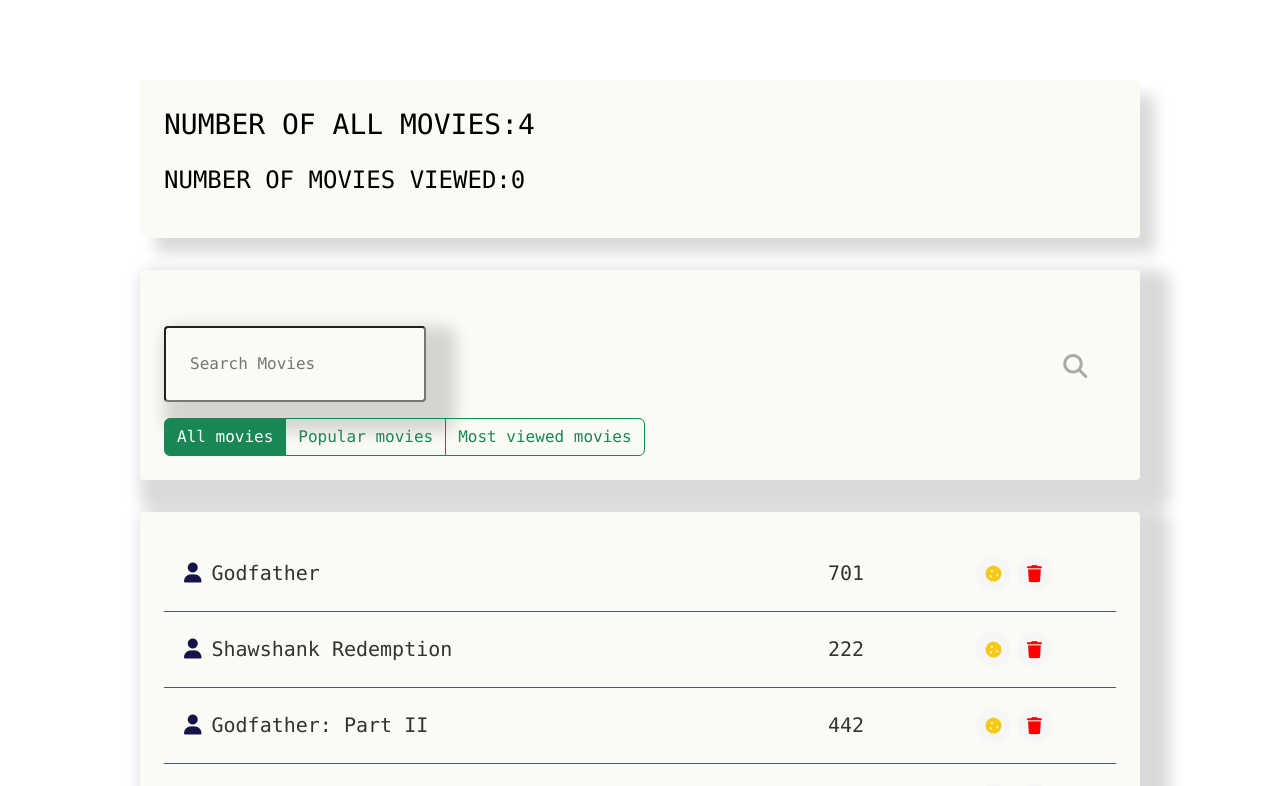
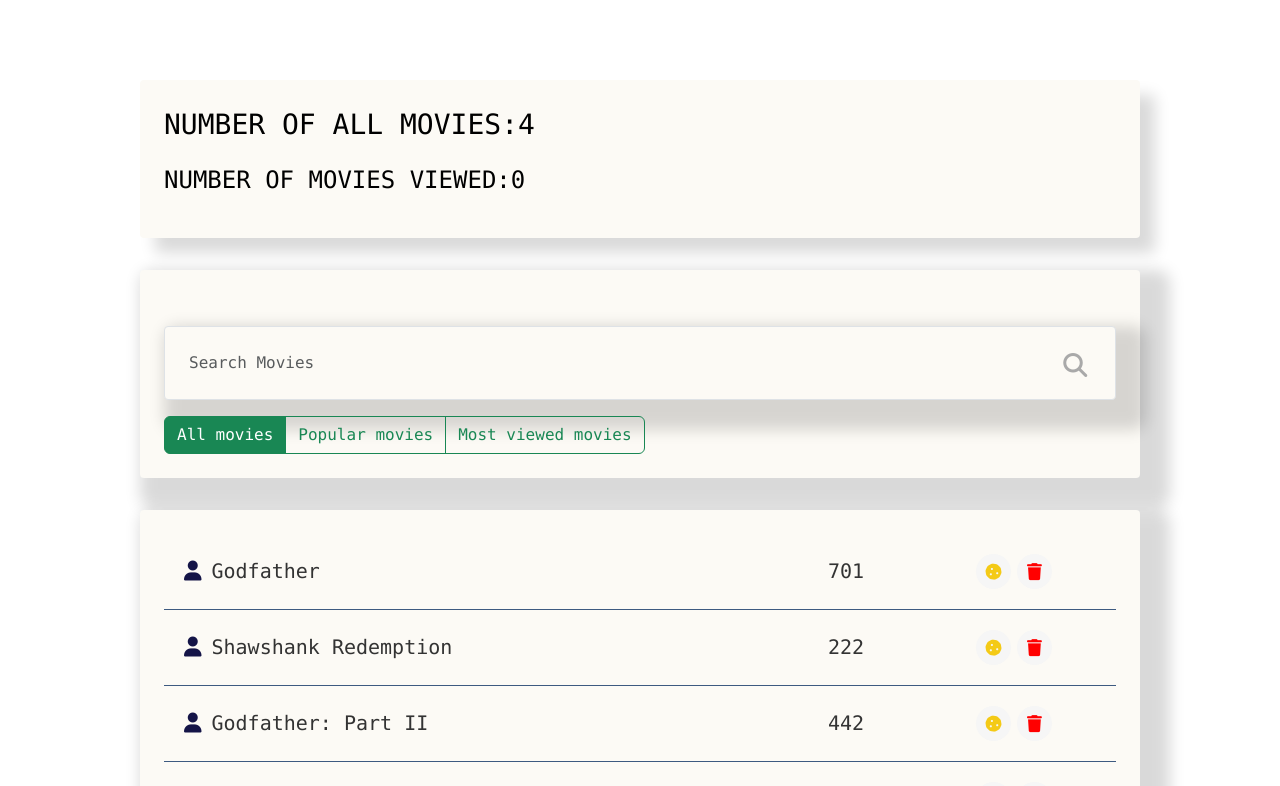
Before and after one commit to Muhammadayub727/vue-todo, a Vue app: page / in a window 1280 px wide. Shown: the top 786 px of the page. Built offline with nearby package versions, Linux system fonts and the light colour scheme.

Commit message:
project up

```diff
--- a/src/components/search-panel/SearchPanel.vue
+++ b/src/components/search-panel/SearchPanel.vue
@@ -2,7 +2,7 @@
         <div class="d-flex position-relative">
           <input
             type="text"
-            class="search-input"
+            class=" form-control search-input"
             placeholder="Search Movies"
             v-model="term"
             @input="changeHandler"
```
